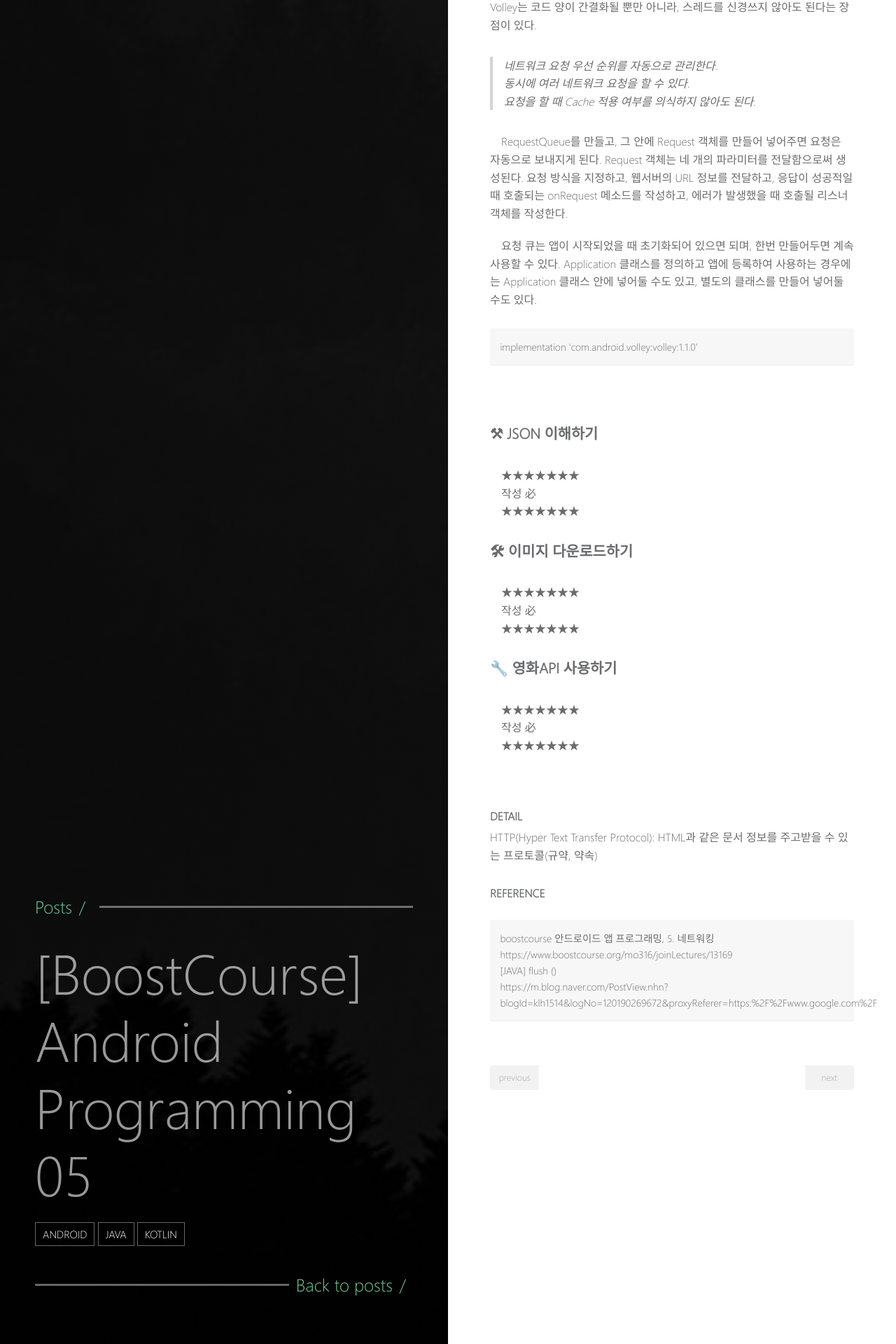
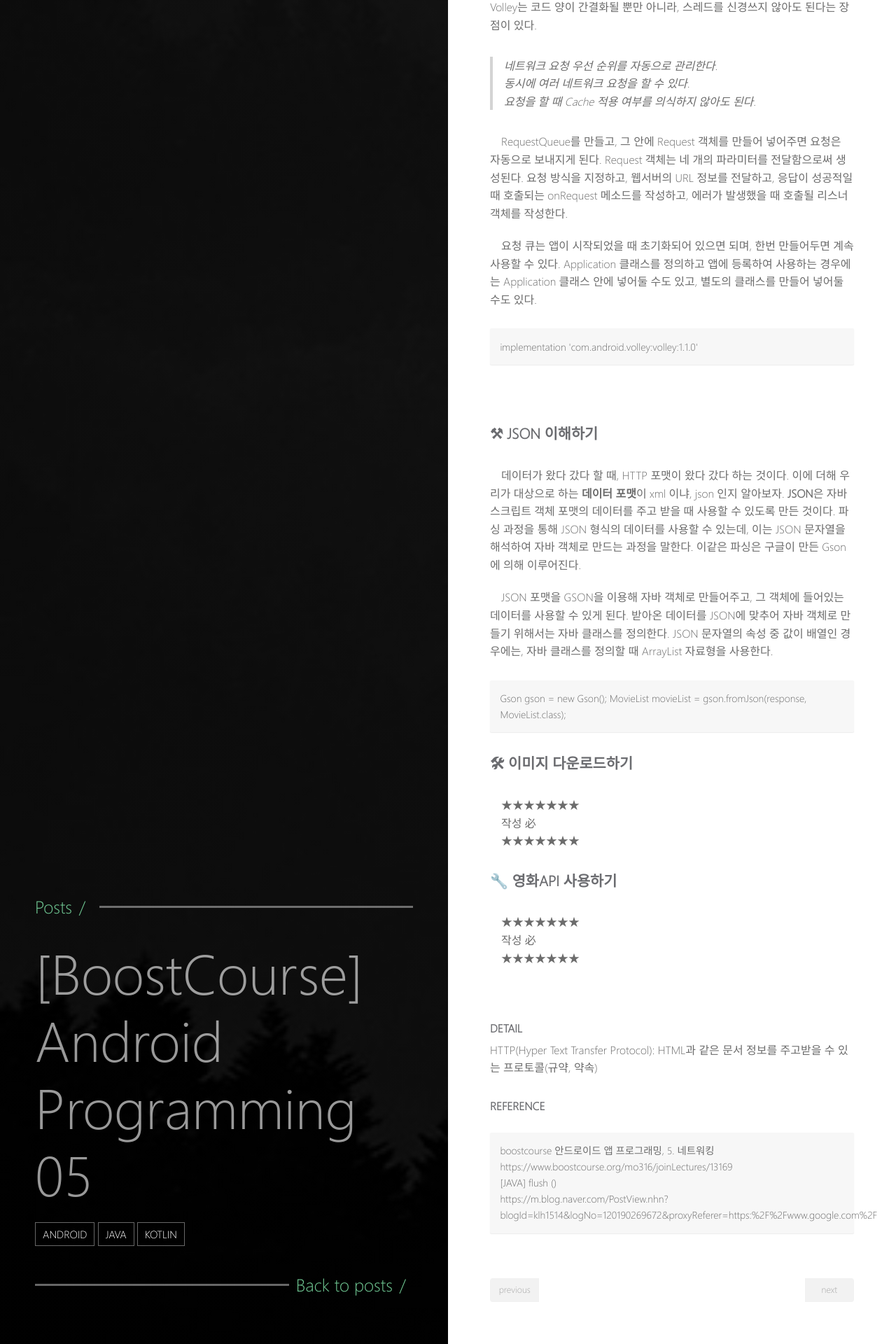
Before and after one commit to uunwon/uunwon.github.io, a Jekyll site: the page built from _posts/2021-01-06-BoostCourse-Android5.md, in a window 1280 px wide. Shown: the part 2539-4459 px from the top of the page at 70% size. Built offline with Jekyll 4.4.1, drawn with Linux system fonts in a browser that asks for light colours.

Commit message:
add json post 'boostcourse android 05'

```diff
--- a/_posts/2021-01-06-BoostCourse-Android5.md
+++ b/_posts/2021-01-06-BoostCourse-Android5.md
@@ -81,9 +81,15 @@ implementation 'com.android.volley:volley:1.1.0'
 
 ### ⚒ JSON 이해하기
 <br>
-　★★★★★★★ <br>
-　작성 必 <br>
-　★★★★★★★ <br>
+　데이터가 왔다 갔다 할 때, HTTP 포맷이 왔다 갔다 하는 것이다. 이에 더해 우리가 대상으로 하는 **데이터 포맷**이 xml 이냐, json 인지 알아보자. **JSON**은 자바스크립트 객체 포맷의 데이터를 주고 받을 때 사용할 수 있도록 만든 것이다. 파싱 과정을 통해 JSON 형식의 데이터를 사용할 수 있는데, 이는 JSON 문자열을 해석하여 자바 객체로 만드는 과정을 말한다. 이같은 파싱은 구글이 만든 Gson에 의해 이루어진다.
+
+　JSON 포맷을 GSON을 이용해 자바 객체로 만들어주고, 그 객체에 들어있는 데이터를 사용할 수 있게 된다. 받아온 데이터를 JSON에 맞추어 자바 객체로 만들기 위해서는 자바 클래스를 정의한다. JSON 문자열의 속성 중 값이 배열인 경우에는, 자바 클래스를 정의할 때 ArrayList 자료형을 사용한다.
+
+<p>
+Gson gson = new Gson();
+MovieList movieList = gson.fromJson(response, MovieList.class);
+</p>
+{: .notice}
 
 ### 🛠 이미지 다운로드하기
 <br>
```
